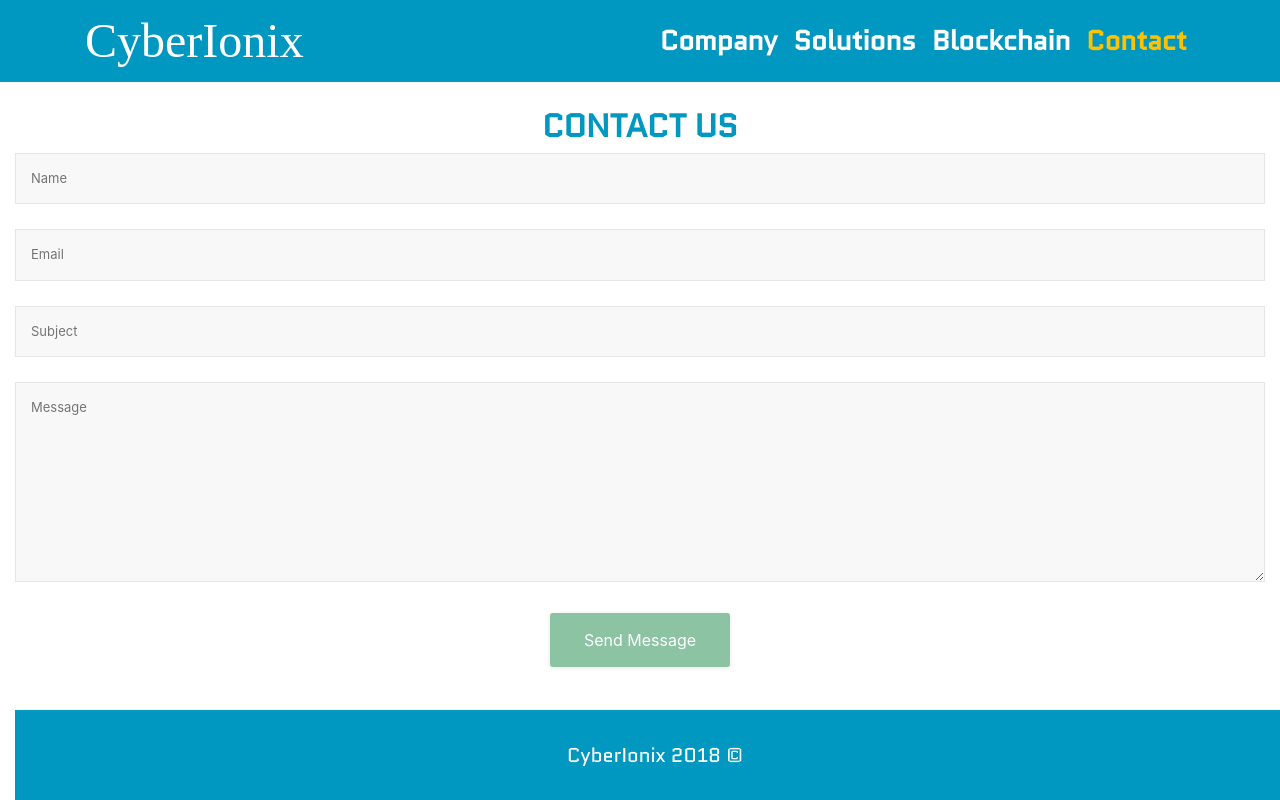
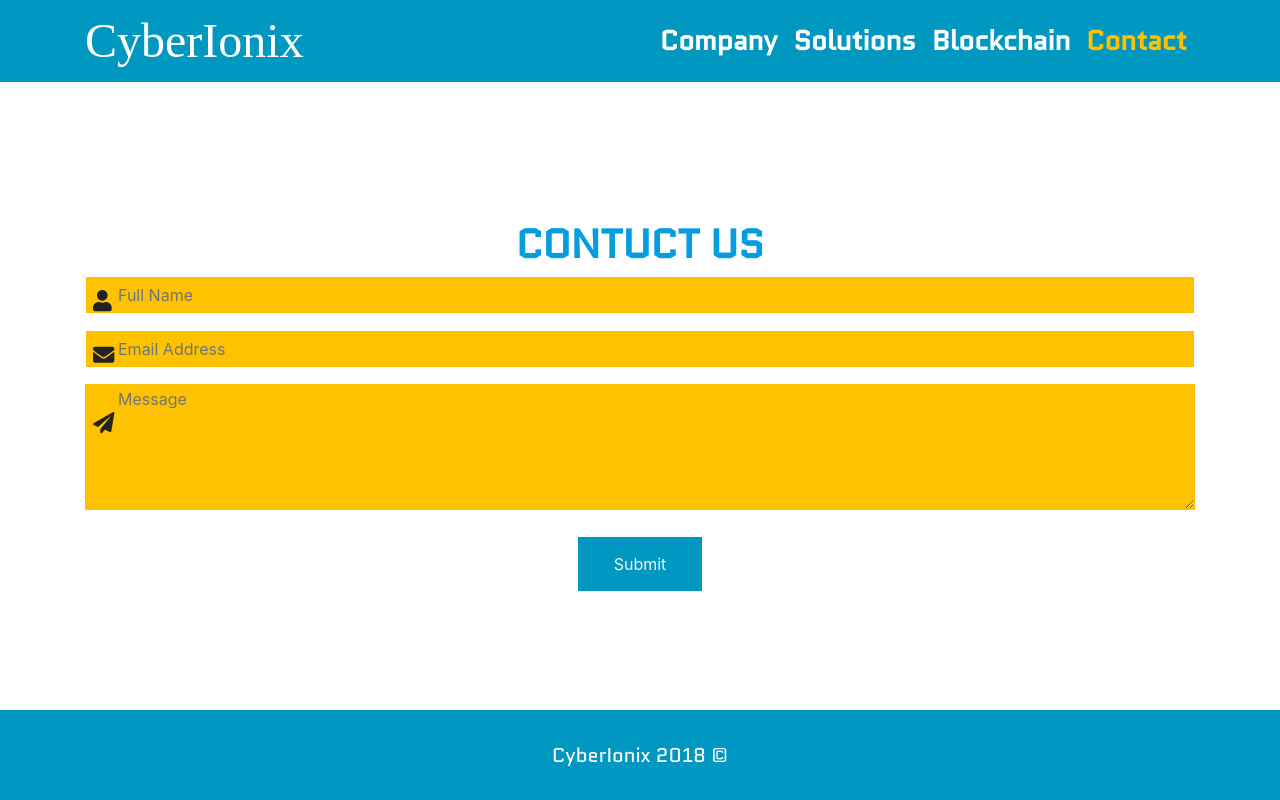
Before and after one commit to cyberioni/cyberionix-landing-front, an Angular app: page /contact in a window 1280 px wide. Built offline with nearby package versions, Linux system fonts and the light colour scheme; a web font is replaced by a local one.

Commit message:
delete-text updated-form
text "Aboutique..." deleted,
contact form updated

```diff
--- a/src/app/company/company.component.html
+++ b/src/app/company/company.component.html
@@ -32,7 +32,6 @@
 
               <ul class="overview__middle">
                 <li><img class="img-responsive company-boutique" src="assets/img/company.gif" alt="company-image"></li>
-                <li>A boutique firm with a global reach</li>
             </ul>
           </div>
 
--- a/src/app/contact/contact.component.html
+++ b/src/app/contact/contact.component.html
@@ -1,29 +1,30 @@
-<section id="contact">
-    <div class="container-fluid" style="z-index: -1;">
-        <div class="inner contact">
-            <h1 class="title">CONTACT US</h1>
-            <div class="contact-form">
-                <form id="contact-us" method="post" action="#">
-                    <div class="col-xs-6 wow animated slideInLeft" data-wow-delay=".5s">
-                        <input type="text" name="name" id="name" required="required" class="form" placeholder="Name" />
-                        <input type="email" name="mail" id="mail" required="required" class="form" placeholder="Email" />
-                        <input type="text" name="subject" id="subject" required="required" class="form" placeholder="Subject" />
+<div class="container">
+    <form role="form " action="" method="">
+            <h1 class="form-title">Contuct Us</h1>
+
+      <div class="form-group">
+        <label for="name"></label>
+        <input type="text" class="form-control" id="name" name="name" placeholder="Full Name" required>
+        <!--placing icon using a span element-->
+        <span class="icon fa fa-user fa-lg"></span>
       </div>
-                    <div class="col-xs-6 wow animated slideInRight" data-wow-delay=".5s">
-                        <textarea name="message" id="message" class="form textarea" placeholder="Message"></textarea>
+
+      <div class="form-group">
+        <label for="email"></label>
+        <input type="email" class="form-control" id="email" name="email" placeholder="Email Address" required>
+        <span class="icon fa fa-envelope fa-lg"></span>
       </div>
-                    <div class="relative fullwidth col-xs-12">
-                        <button type="submit" id="submit" name="submit" class="form-btn semibold">Send Message</button>
+
+      <div class="form-group">
+        <textarea rows="5" cols="30" id="msg" name="msg" placeholder="Message" style="width:100%"></textarea>
+        <span class="icon-textarea fa fa-paper-plane fa-lg "></span>
       </div>
-                    <div class="clear"></div>
+
+      <div class="col-sm-12 text-center">
+        <button type="submit" class="btn btn-default">Submit</button>
+      </div>
     </form>
-                <div class="mail-message-area">
-                    <div class="alert gray-bg mail-message not-visible-message">
-                        <strong>Thank You !</strong> Your email has been delivered.
+
   </div>
-                </div>
-            </div>
-        </div>
+
   <app-footer></app-footer>
-    </div>
-</section>
--- a/src/app/contact/contact.component.scss
+++ b/src/app/contact/contact.component.scss
@@ -1,139 +1,69 @@
 @import url('https://fonts.googleapis.com/css?family=Quantico');
 
 
-#contact {
-    padding:10px 0 10px;
-    display: flex;
-    align-items: center;
-  }
+.container form {
+  background-color: white;
+  color: #888888;
+  text-align: left;
+  padding-top: 20px;
+  margin-top: 200px;
 
-  .title {
-      text-align: center;
-      font-family: 'Quantico';
-      font-size: 2.5vw;
-      font-weight: bold;
-      color: #0097c1;
-  }
+}
 
-  .contact-text{
-    margin:45px auto;
-  }
+.container label {
+  display: none;
+}
 
-  .mail-message-area{
-    width:100%;
-    padding:0 15px;
-  }
+.container input,
+.container textarea {
+  /* to create space for placing icon*/
+  padding-left: 32px;
+  border-color: transparent;
+  background-color: #ffc200;
+  border-radius: 0px;
+}
 
-  .mail-message{
-    width: 100%;
-    background:rgba(255,255,255, 0.8) !important;
-    -webkit-transition: all 0.7s;
-    -moz-transition: all 0.7s;
-    transition: all 0.7s;
-    margin:0 auto;
-    border-radius: 0;
-  }
+.container .btn-default {
+  margin-top: 5px;
+  margin-bottom: 30px;
+  padding: 15px 36px;
+  background-color: #0097c1;
+  border-radius: 0px;
+  border: 0px;
+  color: #F1F1F1;
+}
 
-  .not-visible-message{
-    height:0px;
-    opacity: 0;
-  }
+.container .btn-default:hover,
+.container .btn-default:focus {
+  background-color: #049DDF;
+  color: #F1F1F1;
+  border-color: transparent;
+  outline: 0px auto -webkit-focus-ring-color;
+}
 
-  .visible-message{
-    height:auto;
-    opacity: 1;
-    margin:25px auto 0;
-  }
+/*position should be relative and z-index greater than one*/
+.container .icon {
+  position: relative;
+  float: left;
+  margin-left: 8px;
+  margin-top: -24px;
+  z-index: 2;
+  color: #222222;
+}
 
-/* Input Styles */
+.container .icon-textarea {
+  float: left;
+  margin-left: 8px;
+  margin-top: -104px;
+  position: relative;
+  z-index: 2;
+  color: #222222;
+}
 
-  .form{
-    width: 100%;
-    padding: 15px;
-    background:#f8f8f8;
-    border:1px solid rgba(0, 0, 0, 0.075);
-    margin-bottom:25px;
-    color:#727272 !important;
-    font-size:13px;
-    -webkit-transition: all 0.4s;
-    -moz-transition: all 0.4s;
-    transition: all 0.4s;
-  }
-
-  .form:hover{
-    border:1px solid #8BC3A3;
-  }
-
-  .form:focus{
-    color: white;
-    outline: none;
-    border:1px solid #8BC3A3;
-  }
-
-  .textarea{
-    height: 200px;
-    max-height: 200px;
-    max-width: 100%;
-  }
-
-/* Generic Button Styles */
-
-  .button{
-    padding:8px 12px;
-    background:#0A5175;
-    display: block;
-    width:120px;
-    margin:10px 0 0px 0;
-    border-radius:3px;
-    -webkit-transition: all 0.3s;
-    -moz-transition: all 0.3s;
-    transition: all 0.3s;
-    text-align:center;
-    font-size:0.8em;
-    box-shadow: 0px 1px 4px rgba(0,0,0, 0.10);
-    -moz-box-shadow: 0px 1px 4px rgba(0,0,0, 0.10);
-    -webkit-box-shadow: 0px 1px 4px rgba(0,0,0, 0.10);
-  }
-
-  .button:hover{
-    background:#8BC3A3;
-    color:white;
-  }
-
-/* Send Button Styles */
-
-  .form-btn{
-    width:180px;
-    display: block;
-    height: auto;
-    padding:15px;
-    color:#fff;
-    background:#8BC3A3;
-    border:none;
-    border-radius:3px;
-    outline: none;
-    -webkit-transition: all 0.3s;
-    -moz-transition: all 0.3s;
-    transition: all 0.3s;
-    margin:auto;
-    box-shadow: 0px 1px 4px rgba(0,0,0, 0.10);
-    -moz-box-shadow: 0px 1px 4px rgba(0,0,0, 0.10);
-    -webkit-box-shadow: 0px 1px 4px rgba(0,0,0, 0.10);
-  }
-
-  .form-btn:hover{
-    background:#111;
-    color: white;
-    border:none;
-  }
-
-  .form-btn:active{
-    opacity: 0.9;
-  }
-center{
-  margin-top:330px;
+.form-title {
+  text-align: center;
+  font-family: 'Quantico';
+  color: #049DDF;
+  font-weight: bold;
+  text-transform: uppercase;
 }
-input {
-    position: relative;
-    z-index: 9999;
-}
```
Also changed, not shown: 1 other file (tests, documents, lock files or other folders). Lines whose indentation alone changed are shown as unchanged.
